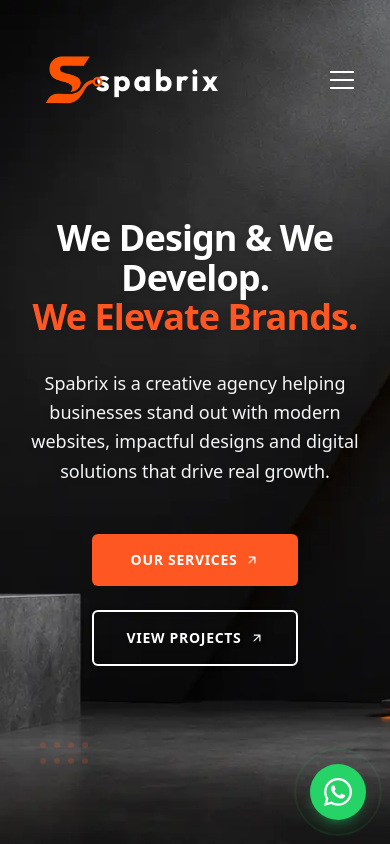
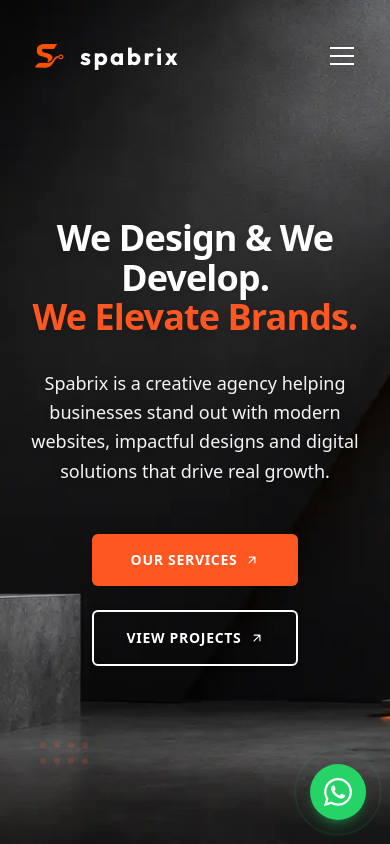
Before and after one commit to spabrixprojects/spabrix, a Next.js app: page / in a window 390 px wide. Shown: the top 844 px of the page. Built offline with nearby package versions, Linux system fonts and the light colour scheme; a web font is replaced by a local one.

Commit message:
feat: implement responsive Navbar and Footer components with Framer Motion animations

```diff
--- a/app/components/Footer.tsx
+++ b/app/components/Footer.tsx
@@ -9,15 +9,15 @@ export default function Footer() {
 
         {/* Left Side: Logo & Socials */}
         <div className="flex flex-col items-start gap-8">
-          <div className="text-3xl font-bold flex items-center">
+          <div className="flex items-center gap-2">
             <Image
               src="/newlogoo.webp"
               alt="Spabrix Logo"
-              width={72}
-              height={72}
+              width={44}
+              height={44}
               className="object-contain"
             />
-            <span className="-ml-3 text-3xl font-bold tracking-widest text-black">Spabrix</span>
+            <span className="text-2xl font-bold tracking-widest text-black">Spabrix</span>
           </div>
 
           <div className="flex items-center gap-4 text-gray-800">
--- a/app/components/Navbar.tsx
+++ b/app/components/Navbar.tsx
@@ -72,18 +72,18 @@ export default function Navbar() {
           }`}
       >
         <div className="w-full h-full flex justify-between items-center">
-          <Link href="/" aria-label="Spabrix Home" className="flex items-center relative z-[10]">
-            <div className={`relative transition-all duration-300 ${scrolled ? 'w-14 h-14' : 'w-24 h-24'}`}>
+          <Link href="/" aria-label="Spabrix Home" className="flex items-center gap-2 relative z-[10]">
+            <div className={`relative transition-all duration-300 ${scrolled ? 'w-10 h-10' : 'w-12 h-12 sm:w-14 sm:h-14'}`}>
               <Image
                 src="/newlogoo.webp"
                 alt="Spabrix Logo"
                 fill
                 className="object-contain"
                 priority
-                sizes="82px"
+                sizes="56px"
               />
             </div>
-            <span className={`font-outfit font-bold tracking-widest transition-all duration-300 ${isDarkText ? 'text-black' : 'text-white'} ${scrolled ? 'text-2xl -ml-3' : 'text-3xl -ml-6'}`}>
+            <span className={`font-outfit font-bold tracking-widest transition-all duration-300 ${isDarkText ? 'text-black' : 'text-white'} ${scrolled ? 'text-xl' : 'text-2xl'}`}>
               spabrix
             </span>
           </Link>
```
